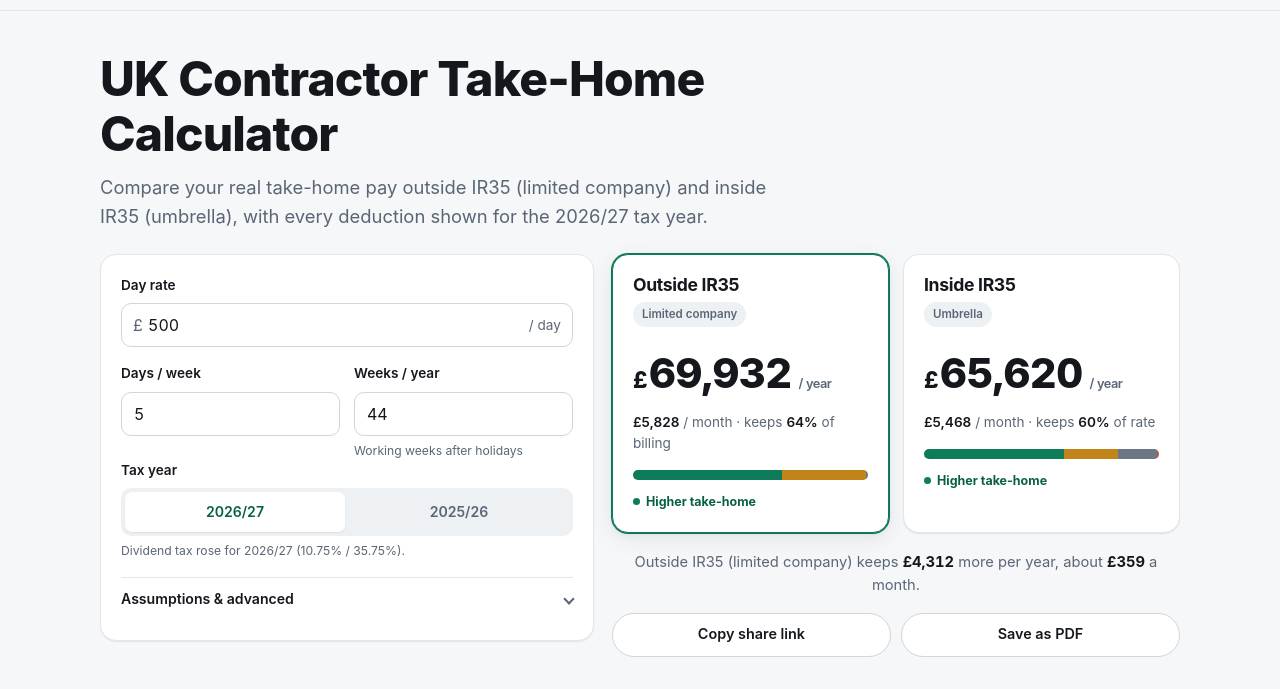
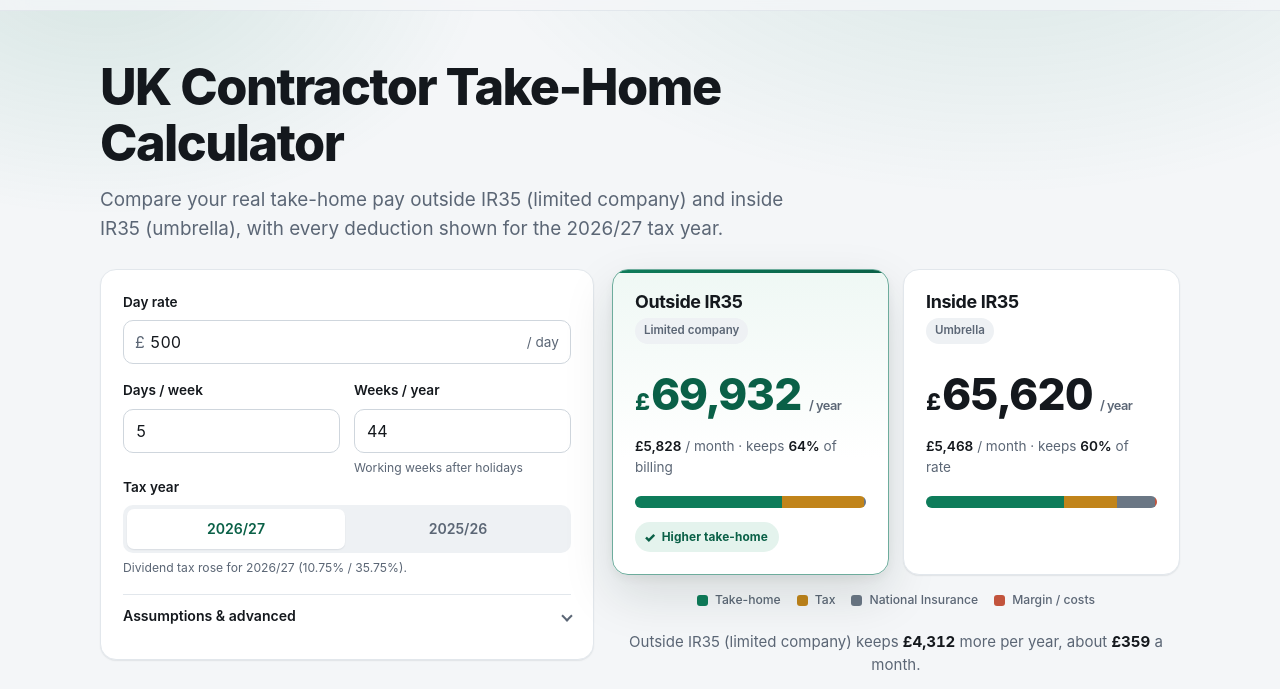
Before and after one commit to BillyZhongUOM/uk-contractor-calculator, a website with bundled scripts: page index.html in a window 1280 px wide. Shown: the part 53-742 px from the top of the page. Built offline with nearby package versions, Linux system fonts and the light colour scheme.

Commit message:
Design pass (taste-skill): elevate verdict cards, add bar legend, atmosphere + motion
- Winner card now reads as a verdict: emerald-tinted surface, accent top edge,
  coloured take-home figure, refined check-pill badge.
- Add a shared legend so the segmented bars are meaningful (take-home/tax/NI/other).
- Subtle page atmosphere glow, scroll-driven section reveal (reduced-motion safe),
  hover lifts and refined rhythm.
- Fix: winner badge no longer shows on both cards ([hidden] was defeated by an
  explicit display rule).

Co-Authored-By: Claude Fable 5 <noreply@anthropic.com>

```diff
--- a/index.html
+++ b/index.html
@@ -215,6 +215,13 @@
           <p class="winner-flag" id="inWinner" hidden>Higher take-home</p>
         </article>
 
+        <div class="bar-legend" aria-hidden="true">
+          <span class="leg"><i class="sw seg-take"></i>Take-home</span>
+          <span class="leg"><i class="sw seg-tax"></i>Tax</span>
+          <span class="leg"><i class="sw seg-ni"></i>National Insurance</span>
+          <span class="leg"><i class="sw seg-other"></i>Margin / costs</span>
+        </div>
+
         <div class="delta" id="delta" role="status"></div>
 
         <div class="result-actions">
--- a/styles.css
+++ b/styles.css
@@ -1,10 +1,11 @@
 /* NetRate — UK Contractor Take-Home Calculator
    Design tokens: single emerald accent, cool neutral base, dual mode.
    Shape lock: cards 16px, inputs/controls 10px, pills/buttons full.
-   Numbers use tabular figures throughout. */
+   Numbers use tabular figures throughout.
+   Motion: subtle, honours prefers-reduced-motion. */
 
 :root {
-  --bg: #f5f7f9;
+  --bg: #f4f6f8;
   --surface: #ffffff;
   --surface-2: #eef1f4;
   --text: #14181d;
@@ -16,18 +17,20 @@
   --accent-strong: #0a6047;
   --accent-soft: #e4f3ed;
   --accent-ink: #ffffff;
+  --accent-glow: rgba(14, 124, 90, 0.13);
 
   --negative: #c2543d;     /* deductions, semantic */
   --negative-soft: #f6e8e4;
-  --amber: #c1841a;        /* tax/NI chart segment */
-  --slate: #6b7785;        /* margin/levy chart segment */
+  --amber: #c1841a;        /* tax chart segment */
+  --slate: #6b7785;        /* NI chart segment */
 
   --r-card: 16px;
   --r-input: 10px;
   --r-pill: 999px;
 
-  --shadow-sm: 0 1px 2px rgba(20, 30, 45, 0.05), 0 1px 1px rgba(20, 30, 45, 0.04);
-  --shadow-md: 0 6px 24px rgba(20, 35, 55, 0.08), 0 2px 6px rgba(20, 35, 55, 0.05);
+  --shadow-sm: 0 1px 2px rgba(20, 35, 55, 0.05), 0 1px 1px rgba(20, 35, 55, 0.04);
+  --shadow-md: 0 8px 26px rgba(18, 42, 33, 0.09), 0 2px 6px rgba(20, 35, 55, 0.05);
+  --shadow-lg: 0 20px 50px rgba(18, 42, 33, 0.13), 0 4px 12px rgba(20, 35, 55, 0.06);
 
   --maxw: 1120px;
   --ease: cubic-bezier(0.16, 1, 0.3, 1);
@@ -47,6 +50,7 @@
   --accent-strong: #38b888;
   --accent-soft: #11342a;
   --accent-ink: #06140e;
+  --accent-glow: rgba(44, 167, 123, 0.16);
 
   --negative: #e0795f;
   --negative-soft: #2e1f1b;
@@ -54,7 +58,8 @@
   --slate: #8693a2;
 
   --shadow-sm: 0 1px 2px rgba(0, 0, 0, 0.3);
-  --shadow-md: 0 8px 30px rgba(0, 0, 0, 0.4);
+  --shadow-md: 0 8px 30px rgba(0, 0, 0, 0.42);
+  --shadow-lg: 0 22px 55px rgba(0, 0, 0, 0.55);
 }
 
 * { box-sizing: border-box; }
@@ -72,7 +77,20 @@ body {
   text-rendering: optimizeLegibility;
 }
 
-h1, h2, h3 { line-height: 1.15; letter-spacing: -0.018em; margin: 0; }
+/* Atmosphere: a soft emerald glow behind the top of the page for depth.
+   Fixed, non-interactive, sits behind all content. */
+body::before {
+  content: "";
+  position: fixed;
+  inset: 0;
+  z-index: -1;
+  pointer-events: none;
+  background:
+    radial-gradient(900px 520px at 78% -8%, var(--accent-glow), transparent 60%),
+    radial-gradient(700px 460px at 8% 2%, var(--accent-glow), transparent 55%);
+}
+
+h1, h2, h3 { line-height: 1.12; letter-spacing: -0.02em; margin: 0; }
 
 .num, .takehome, .ledger-amount, .equiv-line strong {
   font-variant-numeric: tabular-nums;
@@ -86,8 +104,8 @@ a { color: var(--accent-strong); text-decoration-thickness: 1px; text-underline-
   position: sticky; top: 0; z-index: 50;
   display: flex; align-items: center; justify-content: space-between;
   height: 64px; padding: 0 20px;
-  background: color-mix(in srgb, var(--bg) 86%, transparent);
-  backdrop-filter: saturate(160%) blur(12px);
+  background: color-mix(in srgb, var(--bg) 82%, transparent);
+  backdrop-filter: saturate(160%) blur(14px);
   border-bottom: 1px solid var(--border);
 }
 .brand { display: inline-flex; align-items: center; gap: 9px; text-decoration: none; color: var(--text); }
@@ -131,15 +149,15 @@ main { display: block; }
 section { padding-inline: 20px; }
 .hero, .breakdown, .method, .faq, .partners, .equiv > .equiv-inner { max-width: var(--maxw); margin-inline: auto; }
 
-.section-head { max-width: 640px; margin: 0 0 22px; }
-.section-head h2 { font-size: clamp(1.5rem, 3.2vw, 2rem); }
+.section-head { max-width: 640px; margin: 0 0 24px; }
+.section-head h2 { font-size: clamp(1.55rem, 3.2vw, 2.05rem); }
 .section-head p { color: var(--text-muted); margin: 8px 0 0; }
 
 /* ---------------- Hero / tool ---------------- */
-.hero { padding-top: 40px; padding-bottom: 8px; }
-.hero-copy { max-width: 720px; margin-bottom: 24px; }
-.hero h1 { font-size: clamp(1.9rem, 4.6vw, 3rem); font-weight: 800; }
-.lede { color: var(--text-muted); font-size: clamp(1rem, 1.6vw, 1.15rem); margin: 12px 0 0; max-width: 60ch; }
+.hero { padding-top: 48px; padding-bottom: 8px; }
+.hero-copy { max-width: 760px; margin-bottom: 26px; }
+.hero h1 { font-size: clamp(2rem, 5vw, 3.15rem); font-weight: 800; letter-spacing: -0.03em; }
+.lede { color: var(--text-muted); font-size: clamp(1.02rem, 1.6vw, 1.18rem); margin: 13px 0 0; max-width: 60ch; }
 
 .tool {
   display: grid; grid-template-columns: minmax(300px, 1fr) minmax(0, 1.15fr);
@@ -151,7 +169,7 @@ section { padding-inline: 20px; }
   background: var(--surface); border: 1px solid var(--border);
   border-radius: var(--r-card); box-shadow: var(--shadow-sm);
 }
-.inputs { padding: 20px; position: sticky; top: 80px; }
+.inputs { padding: 22px; position: sticky; top: 80px; }
 @media (max-width: 880px) { .inputs { position: static; } }
 
 .field { margin-bottom: 16px; }
@@ -237,62 +255,81 @@ input[type="number"] { -moz-appearance: textfield; }
 .results { display: grid; grid-template-columns: 1fr 1fr; gap: 14px; }
 @media (max-width: 460px) { .results { grid-template-columns: 1fr; } }
 .result-card {
-  grid-column: span 1; padding: 20px;
+  position: relative; grid-column: span 1; padding: 22px; overflow: hidden;
   background: var(--surface); border: 1px solid var(--border); border-radius: var(--r-card);
-  box-shadow: var(--shadow-sm); transition: border-color 0.2s var(--ease), box-shadow 0.2s var(--ease);
+  box-shadow: var(--shadow-sm);
+  transition: border-color 0.2s var(--ease), box-shadow 0.25s var(--ease), transform 0.2s var(--ease), background 0.3s var(--ease);
 }
+.result-card:hover { transform: translateY(-2px); box-shadow: var(--shadow-md); }
 .result-card[data-winner="true"] {
-  border-color: var(--accent); box-shadow: var(--shadow-md), 0 0 0 1px var(--accent);
+  border-color: color-mix(in srgb, var(--accent) 55%, var(--border));
+  box-shadow: var(--shadow-lg);
+  background:
+    linear-gradient(180deg, color-mix(in srgb, var(--accent-soft) 60%, var(--surface)), var(--surface) 62%);
 }
-.result-card header { display: flex; flex-direction: column; align-items: flex-start; gap: 6px; margin-bottom: 14px; }
-.result-card h2 { font-size: 1.1rem; white-space: nowrap; }
+/* accent top edge on the winning card */
+.result-card[data-winner="true"]::before {
+  content: ""; position: absolute; inset: 0 0 auto 0; height: 3px;
+  background: linear-gradient(90deg, var(--accent), var(--accent-strong));
+}
+.result-card header { display: flex; flex-direction: column; align-items: flex-start; gap: 6px; margin-bottom: 16px; }
+.result-card h2 { font-size: 1.12rem; white-space: nowrap; }
 .tag { font-size: 0.72rem; font-weight: 600; color: var(--text-muted); background: var(--surface-2);
   padding: 4px 9px; border-radius: var(--r-pill); white-space: nowrap; }
-.takehome { margin: 0; font-weight: 800; letter-spacing: -0.03em; display: flex; align-items: baseline; gap: 2px; }
-.takehome .cur { font-size: 1.4rem; }
-.takehome .num { font-size: clamp(1.9rem, 6vw, 2.6rem); }
+.takehome { margin: 0; font-weight: 800; letter-spacing: -0.035em; display: flex; align-items: baseline; gap: 2px; color: var(--text); }
+.takehome .cur { font-size: 1.45rem; }
+.takehome .num { font-size: clamp(2rem, 6vw, 2.75rem); }
 .takehome .per { font-size: 0.8rem; font-weight: 600; color: var(--text-muted); margin-left: 5px; }
-.sub { margin: 6px 0 0; font-size: 0.85rem; color: var(--text-muted); }
+.result-card[data-winner="true"] .takehome .num,
+.result-card[data-winner="true"] .takehome .cur { color: var(--accent-strong); }
+.sub { margin: 7px 0 0; font-size: 0.85rem; color: var(--text-muted); }
 .sub span { color: var(--text); font-weight: 600; }
 
-.bar { height: 10px; border-radius: var(--r-pill); overflow: hidden; margin-top: 16px;
-  display: flex; background: var(--surface-2); }
-.bar > span { height: 100%; transition: width 0.5s var(--ease); }
+.bar { height: 12px; border-radius: var(--r-pill); overflow: hidden; margin-top: 18px;
+  display: flex; background: var(--surface-2); box-shadow: inset 0 0 0 1px rgba(0,0,0,0.02); }
+.bar > span { height: 100%; transition: width 0.55s var(--ease); }
 @media (prefers-reduced-motion: reduce) { .bar > span { transition: none; } }
 .seg-take { background: var(--accent); }
 .seg-tax { background: var(--amber); }
 .seg-ni { background: var(--slate); }
 .seg-other { background: var(--negative); }
 
-.winner-flag { margin: 12px 0 0; font-size: 0.78rem; font-weight: 700; color: var(--accent-strong);
-  display: inline-flex; align-items: center; gap: 6px; }
-.winner-flag::before { content: ""; width: 7px; height: 7px; border-radius: 50%; background: var(--accent); }
+.winner-flag { margin: 14px 0 0; font-size: 0.74rem; font-weight: 700; letter-spacing: 0.01em;
+  color: var(--accent-strong); background: var(--accent-soft);
+  display: inline-flex; align-items: center; gap: 6px; padding: 5px 11px 5px 9px; border-radius: var(--r-pill); }
+.winner-flag::before { content: "\2713"; color: var(--accent-strong); font-size: 0.82rem; font-weight: 900; }
+.winner-flag[hidden] { display: none; } /* explicit display above would otherwise defeat [hidden] */
 
-.delta { grid-column: 1 / -1; text-align: center; font-size: 0.92rem; color: var(--text-muted);
-  padding: 4px 0 2px; }
+/* shared legend for the segmented bars */
+.bar-legend { grid-column: 1 / -1; display: flex; flex-wrap: wrap; gap: 8px 16px; justify-content: center;
+  margin-top: 2px; }
+.bar-legend .leg { display: inline-flex; align-items: center; gap: 7px; font-size: 0.76rem; color: var(--text-muted); font-weight: 500; }
+.bar-legend .sw { width: 11px; height: 11px; border-radius: 3px; flex: none; }
+
+.delta { grid-column: 1 / -1; text-align: center; font-size: 0.94rem; color: var(--text-muted);
+  padding: 6px 0 2px; }
 .delta strong { color: var(--text); font-variant-numeric: tabular-nums; }
 
 .result-actions { grid-column: 1 / -1; display: flex; gap: 10px; }
 .btn {
   flex: 1; height: 44px; border-radius: var(--r-pill); border: 1px solid var(--border-strong);
   background: var(--surface); color: var(--text); font: inherit; font-weight: 600; font-size: 0.9rem;
-  cursor: pointer; transition: transform 0.1s var(--ease), border-color 0.2s var(--ease), background 0.2s var(--ease);
-}
-.btn:hover { border-color: var(--accent); }
+  cursor: pointer; transition: transform 0.1s var(--ease), border-color 0.2s var(--ease), background 0.2s var(--ease), color 0.2s var(--ease); }
+.btn:hover { border-color: var(--accent); color: var(--accent-strong); }
 .btn:active { transform: translateY(1px); }
 .btn.primary { background: var(--accent); border-color: var(--accent); color: var(--accent-ink); }
 .btn.ghost.copied { border-color: var(--accent); color: var(--accent-strong); }
 
 /* ---------------- Ad slot ---------------- */
-.ad-slot { max-width: var(--maxw); margin: 28px auto; min-height: 0; }
+.ad-slot { max-width: var(--maxw); margin: 30px auto; min-height: 0; }
 .ad-slot:empty { display: none; }
 .ad-slot[data-filled] { min-height: 90px; }
 
 /* ---------------- Breakdown ledger ---------------- */
-.breakdown { padding-top: 44px; }
+.breakdown { padding-top: 56px; }
 .breakdown-grid { display: grid; grid-template-columns: 1fr 1fr; gap: 16px; }
 @media (max-width: 760px) { .breakdown-grid { grid-template-columns: 1fr; } }
-.ledger { padding: 20px; }
+.ledger { padding: 22px; }
 .ledger h3 { font-size: 1rem; margin-bottom: 14px; }
 .rows { display: flex; flex-direction: column; }
 .lrow { display: flex; align-items: center; justify-content: space-between; gap: 12px;
@@ -306,50 +343,53 @@ input[type="number"] { -moz-appearance: textfield; }
 .lrow.start .lbl { color: var(--text); }
 .lrow.total { border-top: 2px solid var(--border-strong); margin-top: 4px; padding-top: 13px; }
 .lrow.total .lbl { color: var(--text); font-weight: 700; }
-.lrow.total .ledger-amount { color: var(--accent-strong); font-weight: 800; font-size: 1.05rem; }
+.lrow.total .ledger-amount { color: var(--accent-strong); font-weight: 800; font-size: 1.08rem; }
 .lrow.muted-row .lbl, .lrow.muted-row .ledger-amount { color: var(--text-muted); font-size: 0.82rem; font-weight: 500; }
 
 /* ---------------- Permanent equivalent ---------------- */
-.equiv { background: var(--accent-soft); margin-top: 44px; padding-block: 40px; }
-[data-theme="dark"] .equiv { background: var(--accent-soft); }
-.equiv-inner { text-align: center; }
-.equiv-eyebrow { text-transform: uppercase; letter-spacing: 0.14em; font-size: 0.72rem; font-weight: 700;
-  color: var(--accent-strong); margin: 0 0 10px; }
-.equiv-line { font-size: clamp(1.25rem, 3.4vw, 1.85rem); font-weight: 700; letter-spacing: -0.02em; margin: 0; max-width: 22ch; margin-inline: auto; }
+.equiv { position: relative; overflow: hidden; margin-top: 56px; padding-block: 48px;
+  background:
+    radial-gradient(680px 360px at 50% -40%, color-mix(in srgb, var(--accent) 16%, var(--accent-soft)), transparent 70%),
+    var(--accent-soft); }
+.equiv-inner { position: relative; text-align: center; }
+.equiv-eyebrow { text-transform: uppercase; letter-spacing: 0.16em; font-size: 0.72rem; font-weight: 700;
+  color: var(--accent-strong); margin: 0 0 12px; }
+.equiv-line { font-size: clamp(1.3rem, 3.4vw, 1.9rem); font-weight: 700; letter-spacing: -0.02em; margin: 0; max-width: 24ch; margin-inline: auto; line-height: 1.3; }
 .equiv-line strong { color: var(--accent-strong); }
-.equiv-note { color: var(--text-muted); font-size: 0.9rem; margin: 14px auto 0; max-width: 52ch; }
+.equiv-note { color: var(--text-muted); font-size: 0.9rem; margin: 16px auto 0; max-width: 52ch; }
 
 /* ---------------- Partners ---------------- */
-.partners { padding-top: 44px; }
+.partners { padding-top: 56px; }
 .partner-grid { display: grid; grid-template-columns: repeat(3, 1fr); gap: 14px; }
 @media (max-width: 760px) { .partner-grid { grid-template-columns: 1fr; } }
 .partner-card {
-  display: flex; flex-direction: column; gap: 6px; padding: 18px; text-decoration: none;
+  position: relative; display: flex; flex-direction: column; gap: 6px; padding: 20px; text-decoration: none;
   background: var(--surface); border: 1px solid var(--border); border-radius: var(--r-card);
   color: var(--text); box-shadow: var(--shadow-sm);
-  transition: transform 0.15s var(--ease), border-color 0.2s var(--ease), box-shadow 0.2s var(--ease);
+  transition: transform 0.18s var(--ease), border-color 0.2s var(--ease), box-shadow 0.2s var(--ease);
 }
-.partner-card:hover { transform: translateY(-2px); border-color: var(--border-strong); box-shadow: var(--shadow-md); }
+.partner-card:hover { transform: translateY(-3px); border-color: color-mix(in srgb, var(--accent) 40%, var(--border)); box-shadow: var(--shadow-md); }
 .partner-kicker { font-size: 0.72rem; font-weight: 700; text-transform: uppercase; letter-spacing: 0.08em; color: var(--accent-strong); }
 .partner-title { font-size: 1.05rem; font-weight: 700; }
 .partner-desc { font-size: 0.88rem; color: var(--text-muted); }
 .partner-cta { margin-top: 8px; font-size: 0.86rem; font-weight: 700; color: var(--accent-strong); }
-.partner-cta::after { content: " \2192"; }
+.partner-cta::after { content: " \2192"; display: inline-block; transition: transform 0.2s var(--ease); }
+.partner-card:hover .partner-cta::after { transform: translateX(4px); }
 .affiliate-disclosure { font-size: 0.78rem; color: var(--text-muted); margin: 16px 0 0; max-width: 70ch; }
 
 /* ---------------- Method / FAQ ---------------- */
-.method, .faq { padding-top: 44px; padding-bottom: 12px; }
+.method, .faq { padding-top: 56px; padding-bottom: 12px; }
 .method-grid { display: grid; grid-template-columns: 1fr 1fr; gap: 16px; margin-bottom: 18px; }
 @media (max-width: 760px) { .method-grid { grid-template-columns: 1fr; } }
-.method-block { padding: 20px; background: var(--surface); border: 1px solid var(--border); border-radius: var(--r-card); }
+.method-block { padding: 22px; background: var(--surface); border: 1px solid var(--border); border-radius: var(--r-card); }
 .method-block h3 { font-size: 1rem; margin-bottom: 10px; }
 .method-block ol { margin: 0; padding-left: 18px; color: var(--text-muted); font-size: 0.9rem; }
 .method-block li { margin-bottom: 7px; }
 
 details.rates, .faq-list details {
   background: var(--surface); border: 1px solid var(--border); border-radius: var(--r-card);
-  padding: 4px 20px; margin-bottom: 10px;
-}
+  padding: 4px 20px; margin-bottom: 10px; transition: border-color 0.2s var(--ease); }
+details.rates:hover, .faq-list details:hover { border-color: var(--border-strong); }
 summary { cursor: pointer; font-weight: 600; padding: 14px 0; list-style: none; position: relative; padding-right: 28px; }
 summary::-webkit-details-marker { display: none; }
 summary::after { content: ""; position: absolute; right: 4px; top: 50%; width: 8px; height: 8px;
@@ -362,19 +402,39 @@ details.rates .src { font-size: 0.78rem; color: var(--text-muted); border-top: 1
 .faq-list details p { margin: 0 0 14px; color: var(--text-muted); font-size: 0.92rem; }
 
 /* ---------------- Footer ---------------- */
-.site-footer { border-top: 1px solid var(--border); margin-top: 44px; padding: 32px 20px; }
+.site-footer { border-top: 1px solid var(--border); margin-top: 56px; padding: 34px 20px; }
 .foot-grid { max-width: var(--maxw); margin-inline: auto; display: grid; grid-template-columns: 1fr 1.4fr; gap: 24px; }
 @media (max-width: 680px) { .foot-grid { grid-template-columns: 1fr; gap: 14px; } }
 .foot-note { color: var(--text-muted); font-size: 0.85rem; margin: 6px 0 0; }
 .disclaimer { color: var(--text-muted); font-size: 0.8rem; margin: 0; }
 .foot-meta { max-width: var(--maxw); margin: 22px auto 0; color: var(--text-muted); font-size: 0.78rem; }
 
+/* ---------------- Scroll reveal (progressive enhancement) ----------------
+   Uses CSS scroll-driven animations where supported; no JS, no scroll
+   listeners. Disabled entirely under reduced-motion. Below-the-fold
+   sections only, so nothing above the fold can get stuck hidden. */
+@media (prefers-reduced-motion: no-preference) {
+  @supports (animation-timeline: view()) {
+    .breakdown, .equiv, .partners, .method, .faq {
+      animation: reveal-up linear both;
+      animation-timeline: view();
+      animation-range: entry 0% entry 60%;
+    }
+    @keyframes reveal-up {
+      from { opacity: 0; transform: translateY(20px); }
+      to { opacity: 1; transform: none; }
+    }
+  }
+}
+
 /* ---------------- Print (PDF) ---------------- */
 @media print {
+  body::before { display: none; }
   .topbar, .result-actions, .ad-slot, .partners, .disclosure, #advancedToggle,
   .btn, #themeToggle { display: none !important; }
   body { background: #fff; color: #000; }
   .panel, .result-card, .method-block, .ledger { box-shadow: none; border: 1px solid #ccc; break-inside: avoid; }
+  .result-card[data-winner="true"]::before { display: none; }
   .hero { padding-top: 12px; }
   a { color: #000; text-decoration: none; }
 }
```
